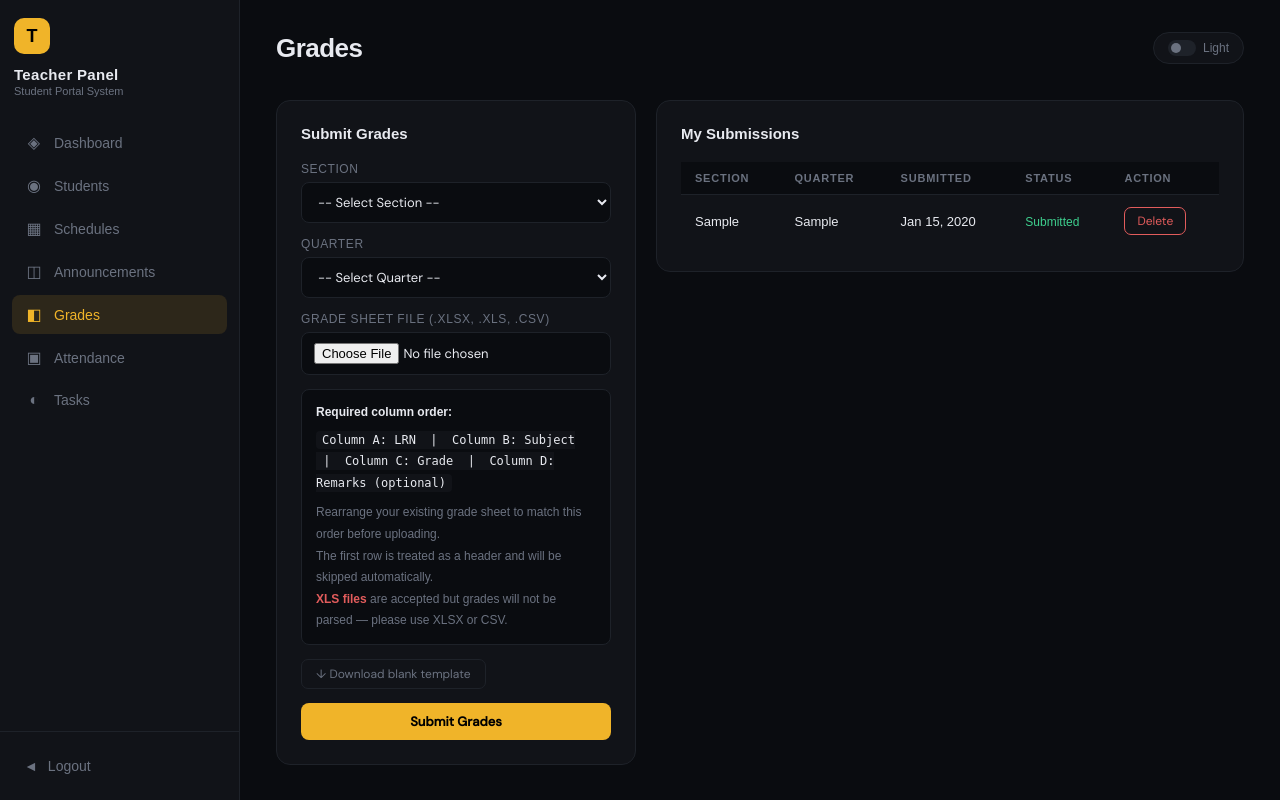
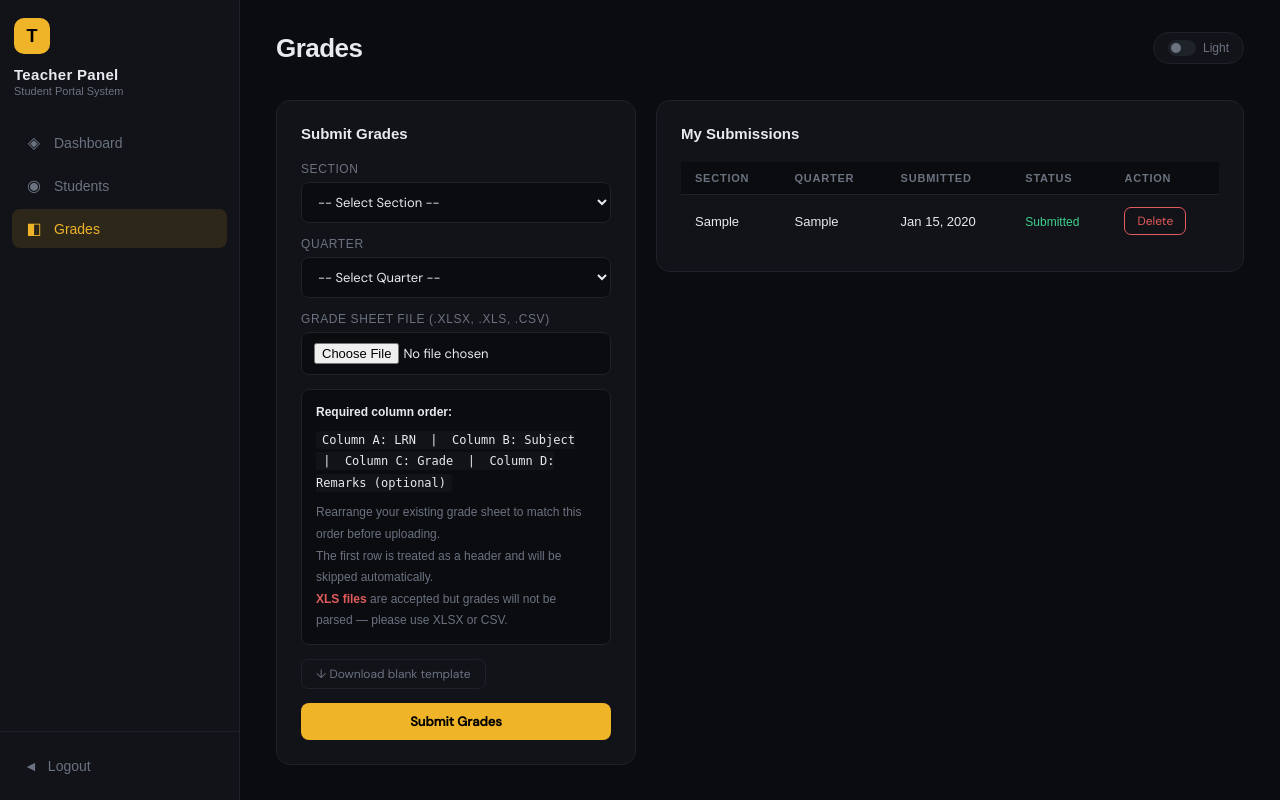
Before and after one commit to UK1NAWA/Portal, a PHP site: page /teacher_grades.php in a window 1280 px wide. Run offline with PHP 8.4, Linux system fonts and the light colour scheme; the visitor is signed in with stand-in values (Sample User, id 1); tables that the repository leaves empty or names only in its code hold one stand-in row (values such as "Sample post").

Commit message:
Update teacher_grades.php

```diff
--- a/teacher_grades.php
+++ b/teacher_grades.php
@@ -120,12 +120,12 @@
 
                     // Parse grades from CSV or XLSX/XLS
                     if (in_array($ext, ['csv', 'xlsx', 'xls'])) {
-                        $students_q = $conn->prepare("SELECT id, lrn FROM users WHERE role='student' AND section=? AND lrn IS NOT NULL");
+                        $students_q = $conn->prepare("SELECT id, student_id_no FROM users WHERE role='student' AND section=? AND student_id_no IS NOT NULL AND student_id_no != ''");
                         $students_q->bind_param("s", $section);
                         $students_q->execute();
                         $students_list = $students_q->get_result()->fetch_all(MYSQLI_ASSOC);
                         $student_map   = [];
-                        foreach ($students_list as $s) $student_map[trim($s['lrn'])] = $s['id'];
+                        foreach ($students_list as $s) $student_map[preg_replace('/\D/', '', trim($s['student_id_no']))] = $s['id'];
 
                         $saved   = 0;
                         $skipped = [];
@@ -324,11 +324,7 @@
     <nav class="sidebar-nav">
         <a href="teacher_portal.php?page=dashboard"><span class="icon">◈</span> Dashboard</a>
         <a href="teacher_portal.php?page=students"><span class="icon">◉</span> Students</a>
-        <a href="teacher_portal.php?page=schedules"><span class="icon">▦</span> Schedules</a>
-        <a href="teacher_portal.php?page=announcements"><span class="icon">◫</span> Announcements</a>
         <a href="teacher_grades.php" class="active"><span class="icon">◧</span> Grades</a>
-        <a href="teacher_attendance.php"><span class="icon">▣</span> Attendance</a>
-        <a href="teacher_tasks.php"><span class="icon">◐</span> Tasks</a>
     </nav>
     <div class="sidebar-footer">
         <a href="logout.php"><span class="icon">◄</span> Logout</a>
```
